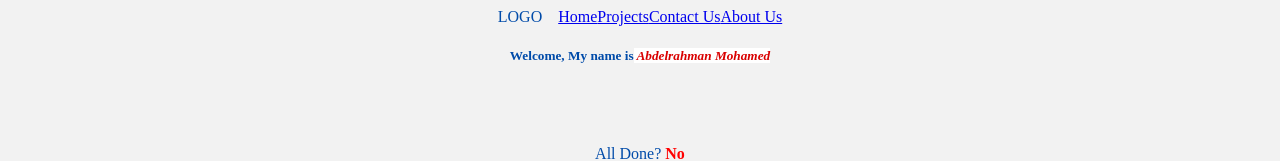
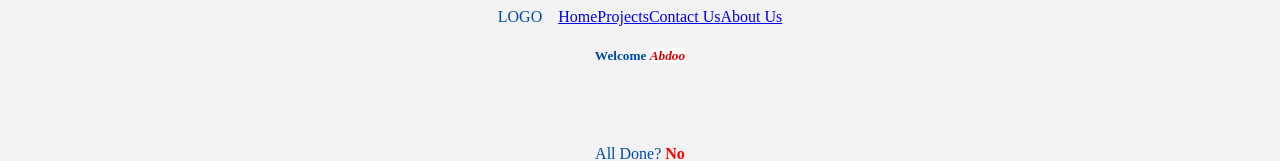
Before and after one commit to Abd0M0hamed/ReactDemo, a React (Create React App) app: page / in a window 1280 px wide. Shown: the top 161 px of the page. Built offline with nearby package versions, Linux system fonts and the light colour scheme.

Commit message:
Add User Component

```diff
--- a/src/components/Body.js
+++ b/src/components/Body.js
@@ -3,12 +3,9 @@ import Todos from "./Todos"
 import Cards from "./Cards"
 import Jokes from "./Jokes"
 import Products from "./Products"
+import User from "./User"
 
 class Body extends React.Component {
-
-  getName() {
-    return "Abdelrahman Mohamed";
-  }
 
   getStyles(){
     return {
@@ -19,12 +16,11 @@ class Body extends React.Component {
   }
 
   render(){
-    const name = this.getName()
+    const name = "Abdoo"//User.getName()
     const styles = this.getStyles()
     return (
       <div id="body">
-        <h5>Welcome, My name is
-          <i style={styles}> {name}</i>
+        <h5>Welcome <i style={styles}> {name}</i>
         </h5>
         <br /><br /><br />
         <Todos />
--- /dev/null
+++ b/src/components/User.js
@@ -0,0 +1,33 @@
+import React from "react"
+
+class User extends React.Component {
+
+  constructor(){
+    super()
+    this.state = {
+      loggedin: false,
+      name: ""
+    }
+  }
+
+  getName() {
+    return "Abdelrahman Mohamed";
+  }
+
+  getLoginState(){
+    return this.state.loggedin;
+  }
+
+  login(){
+    this.state.loggedin = true;
+    this.state.name = "Abdelrahman Mohamed";
+  }
+
+  logout(){
+    this.state.loggedin = false;
+    this.state.name = "";
+  }
+
+}
+
+export default User
```
